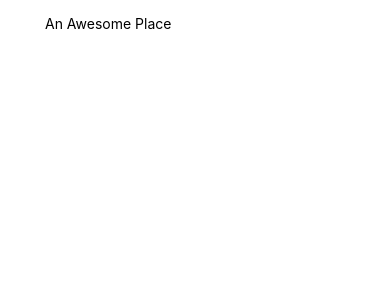
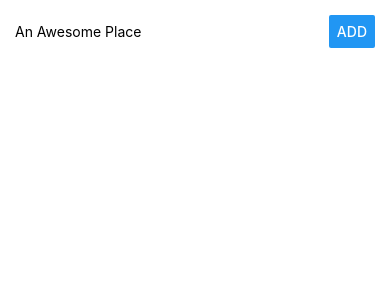
Before and after one commit to shindesharad71/Awesome-Places-React-Native-App, a React Native app: screen / in a window 390 px wide. Shown: the top 300 px of the page. Built offline with nearby package versions, Linux system fonts and the light colour scheme.

Commit message:
button added

```diff
--- a/App.js
+++ b/App.js
@@ -1,5 +1,5 @@
 import React from 'react';
-import { StyleSheet, Text, View, TextInput } from 'react-native';
+import { StyleSheet, Text, View, TextInput, Button } from 'react-native';
 
 export default class App extends React.Component {
 
@@ -16,11 +16,16 @@
   render() {
     return (
       <View style={styles.container}>
-       <TextInput
-        style={{width: 300}}
-        value={this.state.placeName}
-        placeholder="An Awesome Place"
-        onChangeText={this.placeNameChangeHandler}/>
+      <View style={styles.inputContainer}>
+        <TextInput
+          style={styles.placeInput}
+          value={this.state.placeName}
+          placeholder="An Awesome Place"
+          onChangeText={this.placeNameChangeHandler} />
+        <Button
+          title="Add"
+          style={styles.buttonInput} />
+      </View>
       </View>
     );
   }
@@ -34,4 +39,17 @@
     alignItems: 'center',
     justifyContent: 'flex-start',
   },
+  inputContainer : {
+    //flex: 1,
+    flexDirection: "row",
+    justifyContent: "space-between",
+    alignItems: "center",
+    width: "100%"
+  },
+  placeInput: {
+    width: "70%"
+  },
+  buttonInput: {
+    width: "30%"
+  }
 });
```
Also changed, not shown: .eslintrc.json (added), 1 other file (tests, documents, lock files or other folders).
